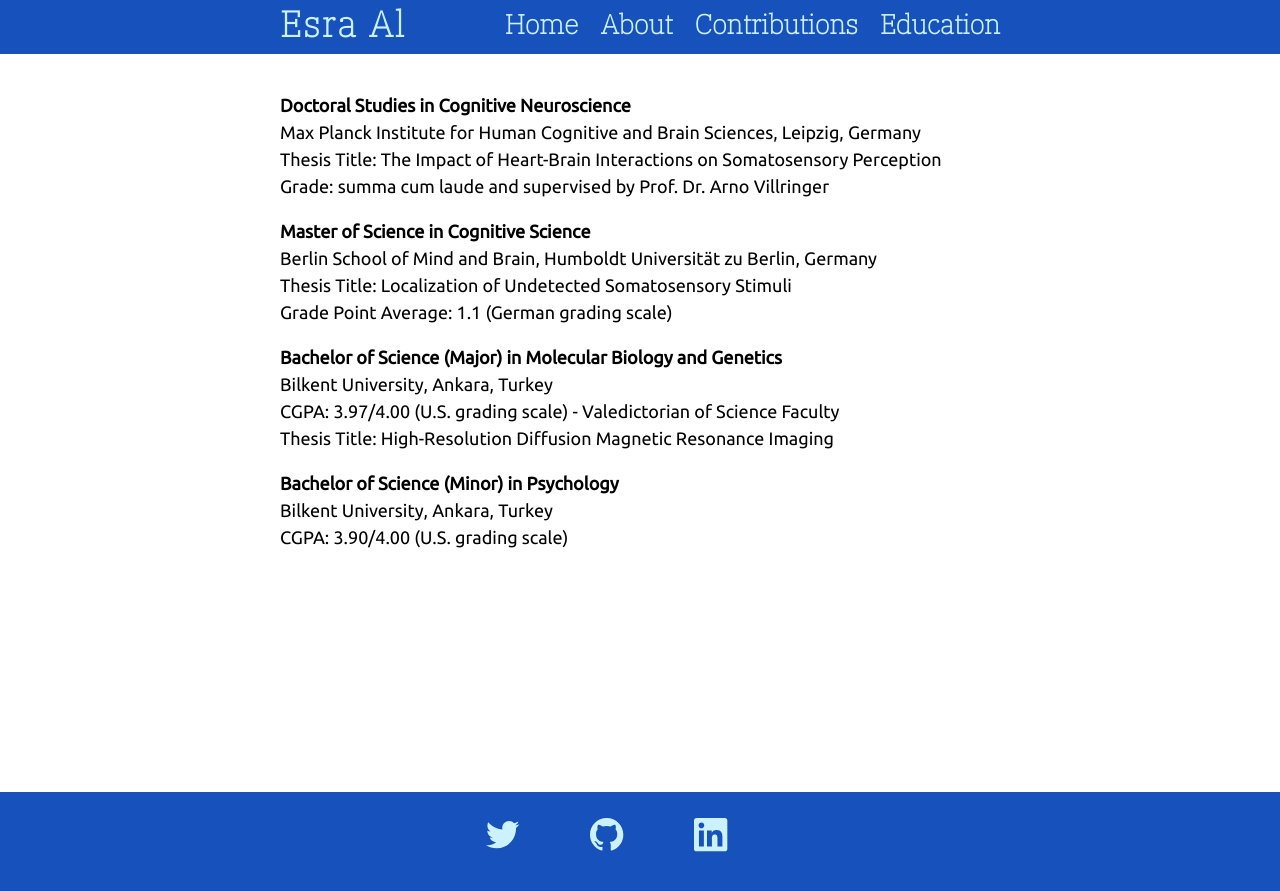
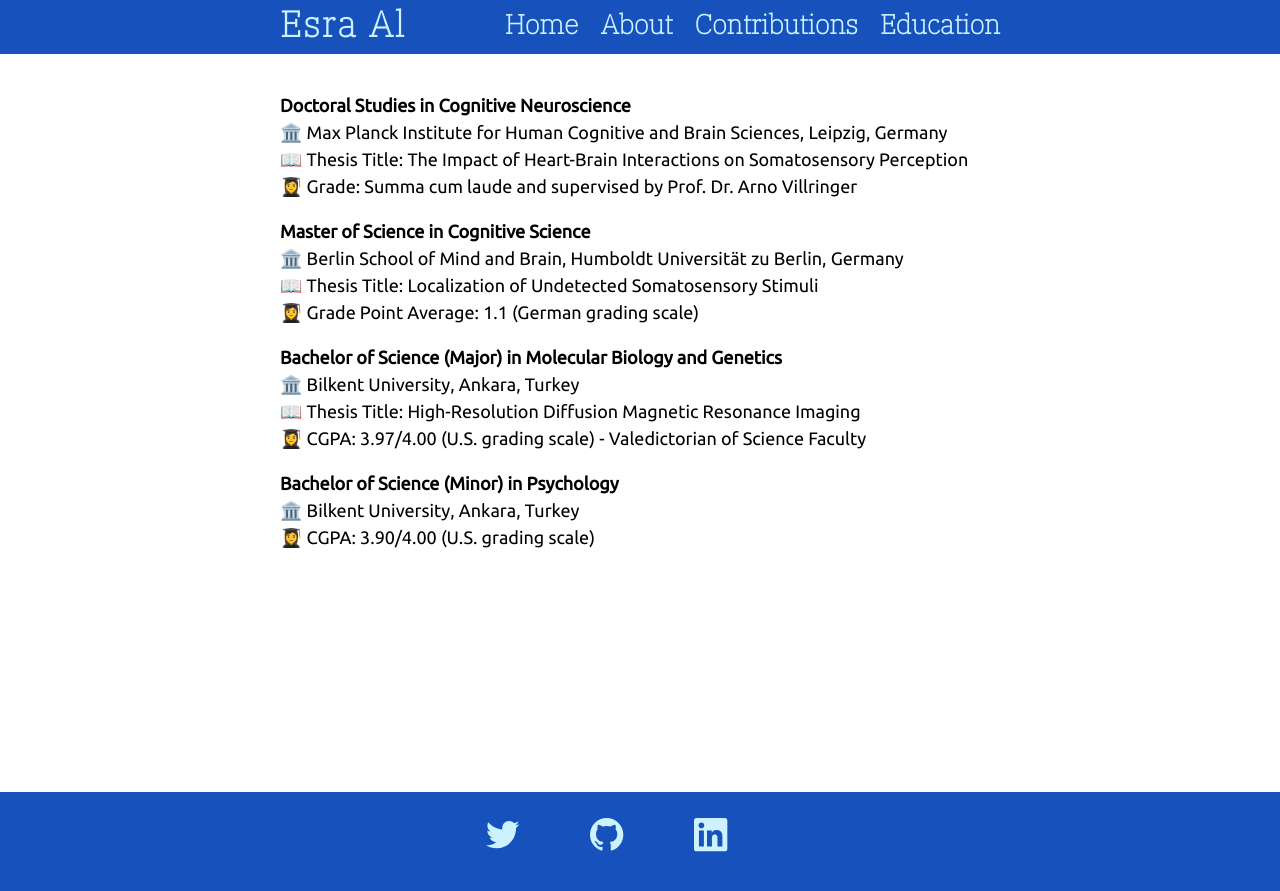
Before and after one commit to Esra-Al/esra-al.github.io, a Jekyll site: the page built from education.md, in a window 1280 px wide. Shown: the top 891 px of the page. Built offline with Jekyll 4.4.1, drawn with Linux system fonts in a browser that asks for light colours; some of the changed lines change nothing that is shown.

Commit message:
edit education

```diff
--- a/education.md
+++ b/education.md
@@ -4,21 +4,21 @@
 ---
 
 <b>Doctoral Studies in Cognitive Neuroscience </b> <br>
-Max Planck Institute for Human Cognitive and Brain Sciences, Leipzig, Germany <br>
-Thesis Title: The Impact of Heart-Brain Interactions on Somatosensory Perception <br>
-Grade: summa cum laude and supervised by Prof. Dr. Arno Villringer <br>
+🏛️ Max Planck Institute for Human Cognitive and Brain Sciences, Leipzig, Germany <br>
+📖 Thesis Title: The Impact of Heart-Brain Interactions on Somatosensory Perception <br>
+👩‍🎓 Grade: Summa cum laude and supervised by Prof. Dr. Arno Villringer <br>
 
 <b>Master of Science in Cognitive Science </b> <br>
-Berlin School of Mind and Brain, Humboldt Universität zu Berlin, Germany <br>
-Thesis Title: Localization of Undetected Somatosensory Stimuli <br>
-Grade Point Average: 1.1 (German grading scale) <br>
+🏛️ Berlin School of Mind and Brain, Humboldt Universität zu Berlin, Germany <br>
+📖 Thesis Title: Localization of Undetected Somatosensory Stimuli <br>
+👩‍🎓 Grade Point Average: 1.1 (German grading scale) <br>
 
 
 <b>Bachelor of Science (Major) in Molecular Biology and Genetics </b> <br>
-Bilkent University, Ankara, Turkey <br>
-CGPA: 3.97/4.00 (U.S. grading scale) - Valedictorian of Science Faculty <br>
-Thesis Title: High-Resolution Diffusion Magnetic Resonance Imaging <br>
+🏛️ Bilkent University, Ankara, Turkey <br>
+📖 Thesis Title: High-Resolution Diffusion Magnetic Resonance Imaging <br>
+👩‍🎓 CGPA: 3.97/4.00 (U.S. grading scale) - Valedictorian of Science Faculty <br>
 
 <b>Bachelor of Science (Minor) in Psychology</b> <br>
-Bilkent University, Ankara, Turkey <br>
-CGPA: 3.90/4.00 (U.S. grading scale)
+🏛️ Bilkent University, Ankara, Turkey <br>
+👩‍🎓 CGPA: 3.90/4.00 (U.S. grading scale)
```
